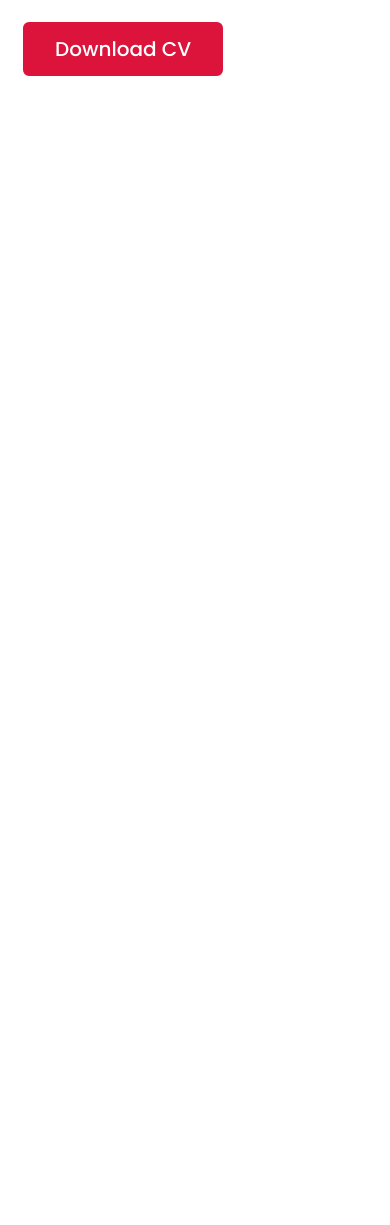
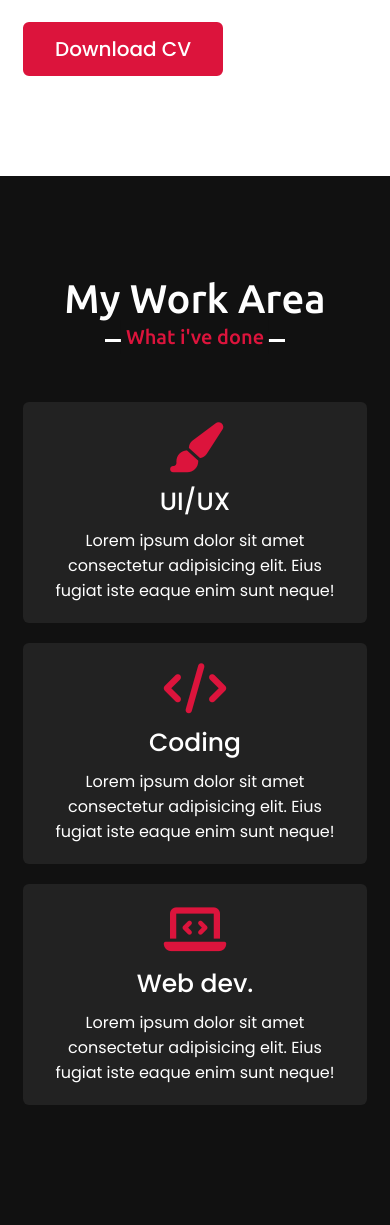
Before and after one commit to pradyumansingh989/My-portfolio, a PHP site: page / in a window 390 px wide. Shown: the part 1984-3209 px from the top of the page. Before the commit the page ends 2060 px from the top, so only its background shows below. Run offline with PHP 8.4, Linux system fonts and the light colour scheme; some libraries are stand-ins or nearby versions.

Commit message:
completed work area section

```diff
--- a/index.html
+++ b/index.html
@@ -14,13 +14,14 @@
 
 </head>
 <body>
+    <!-- navbar -->
     <nav class="navbar">
         <div class="max-width">
             <div class="logo"><a href="#">Port<span>folio.</span></a></div>
             <ul class="menu">
-                <li><a href="#">Home</a></li>
-                <li><a href="#">About</a></li>
-                <li><a href="#">Work-Area</a></li>
+                <li><a href="#home">Home</a></li>
+                <li><a href="#about">About</a></li>
+                <li><a href="#work">Work-Area</a></li>
                 <li><a href="#">Skills</a></li>
                 <li><a href="#">Projects</a></li>
                 <li><a href="#">Contact</a></li>
@@ -39,7 +40,7 @@
                 <div class="text-1">Hello, my name is</div>
                 <div class="text-2">Pradyuman Singh</div>
                 <div class="text-3">And I'm a <span>Web Developer</span></div>
-                <a href="#">Hire me</a>
+                <a href="https://www.linkedin.com/in/pradyuman-singh-5b9650148/" target="blank">Hire me</a>
             </div>
         </div>
     </section>
@@ -62,6 +63,41 @@
         </div>
     </section>
 
+    <!-- work-area section -->
+
+    <section class="work" id="work">
+        <div class="max-width">
+            <h2 class="title"> My Work Area</h2>
+            <div class="work-content">
+
+                <div class="card">
+                    <div class="box">
+                        <i class="fas fa-paint-brush"></i>
+                        <div class="text">UI/UX</div>
+                        <p>Lorem ipsum dolor sit amet consectetur adipisicing elit. Eius fugiat iste eaque enim sunt neque!</p>
+                    </div>
+                </div>
+
+                <div class="card">
+                    <div class="box">
+                        <i class="fas fa-code"></i>
+                        <div class="text">Coding</div>
+                        <p>Lorem ipsum dolor sit amet consectetur adipisicing elit. Eius fugiat iste eaque enim sunt neque!</p>
+                    </div>
+                </div>
+
+                <div class="card">
+                    <div class="box">
+                        <i class="fas fa-laptop-code"></i>
+                        <div class="text">Web dev.</div>
+                        <p>Lorem ipsum dolor sit amet consectetur adipisicing elit. Eius fugiat iste eaque enim sunt neque!</p>
+                    </div>
+                </div>
+            </div>
+        </div>
+    </section>
+
+
     <script src="script.js"></script>
 </body>
 </html>
--- a/style.css
+++ b/style.css
@@ -152,17 +152,13 @@ html{
     background: none;
 }
 
+/* all similar styling code */
 
-/* About section styling */
 section{
     padding: 100px 0;
 }
 
-.about{
-    font-family: 'Poppins', sans-serif;
-}
-
-.about .title{
+section .title{
     position: relative;
     text-align: center;
     font-size: 40px;
@@ -172,7 +168,7 @@ section{
     font-family: 'Ubuntu', sans-serif;
 }
 
-.about .title::before{
+section .title::before{
     content: "";
     position: absolute;
     bottom: 0px;
@@ -183,8 +179,7 @@ section{
     transform: translateX(-50%);
 }
 
-.about .title::after{
-    content: "who i am";
+section .title::after{
     position: absolute;
     bottom: -12px;
     left: 50%;
@@ -195,7 +190,17 @@ section{
     transform: translateX(-50%);
 }
 
-.about .about-content{
+
+/* About section styling */
+.about, .work{
+    font-family: 'Poppins', sans-serif;
+}
+.about .title::after{
+    content: "who i am";
+}
+
+.about .about-content,
+.work .work-content{
     display: flex;
     flex-wrap: wrap;
     align-items: center;
@@ -247,6 +252,50 @@ section{
 .about .about-content .right a:hover{
     color: crimson;
     background: none;
+}
+
+/* work-area section */
+.work{
+    color: #fff;
+    background: #111;
+}
+.work .title::before{
+    background: #fff;
+}
+.work .title::after{
+    background: #111;
+    content: "What i've done";
+}
+.work .work-content .card{
+    width: calc(33% - 20px);
+    background: #222;
+    text-align: center;
+    border-radius: 6px;
+    padding: 20px 25px;
+    cursor: pointer;
+    transition: all 0.3s ease;;
+}
+.work .work-content .card:hover{
+    background: crimson;
+}
+.work .work-content .card .box{
+    transition: all 0.3s ease;
+}
+.work .work-content .card:hover .box{
+    transform: scale(1.05);
+}
+.work .work-content .card i{
+    font-size: 50px;
+    color: crimson;
+    transition: color 0.3s ease;
+}
+.work .work-content .card:hover i{
+    color: #fff;
+}
+.work .work-content .card .text{
+    font-size: 25px;
+    font-weight: 500;
+    margin: 10px 0 7px 0;
 }
 
 /* Responsive media queries */
@@ -327,6 +376,10 @@ section{
     .about .about-content .right p{
         flex: 100%;
     }
+    .work .work-content .card{
+        width: calc(50%-10px);
+        margin-bottom: 20px;
+    }
 }
 
 @media(max-width:690px){
@@ -342,6 +395,16 @@ section{
     .home .home-content a{
         font-size: 20px;
     }
+    .work .work-content .card{
+        width: 100%;
+        margin-bottom: 20px;
+    }
+}
+
+@media(max-width:545px){
+    .home .home-content .text-2{
+        font-size: 55px;
+    }
 }
 
 @media(max-width:500px){
```
